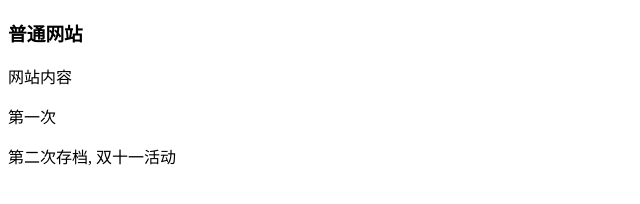
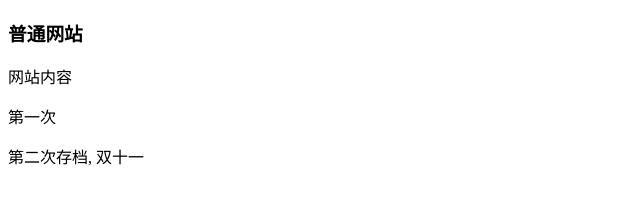
Before and after one commit to happy-ht/taobao2, a plain HTML site: page index.html in a window 1280 px wide. Shown: the full height of the page, 0-640 px from the left. Drawn offline with Linux system fonts and the light colour scheme.

Commit message:
第二次存档

```diff
--- a/index.html
+++ b/index.html
@@ -12,7 +12,7 @@
     <h3>普通网站</h3>
     <p>网站内容</p>
     <p>第一次</p>
-    <p>第二次存档, 双十一活动</p>
+    <p>第二次存档, 双十一</p>
 </body>
 
 </html>
```
